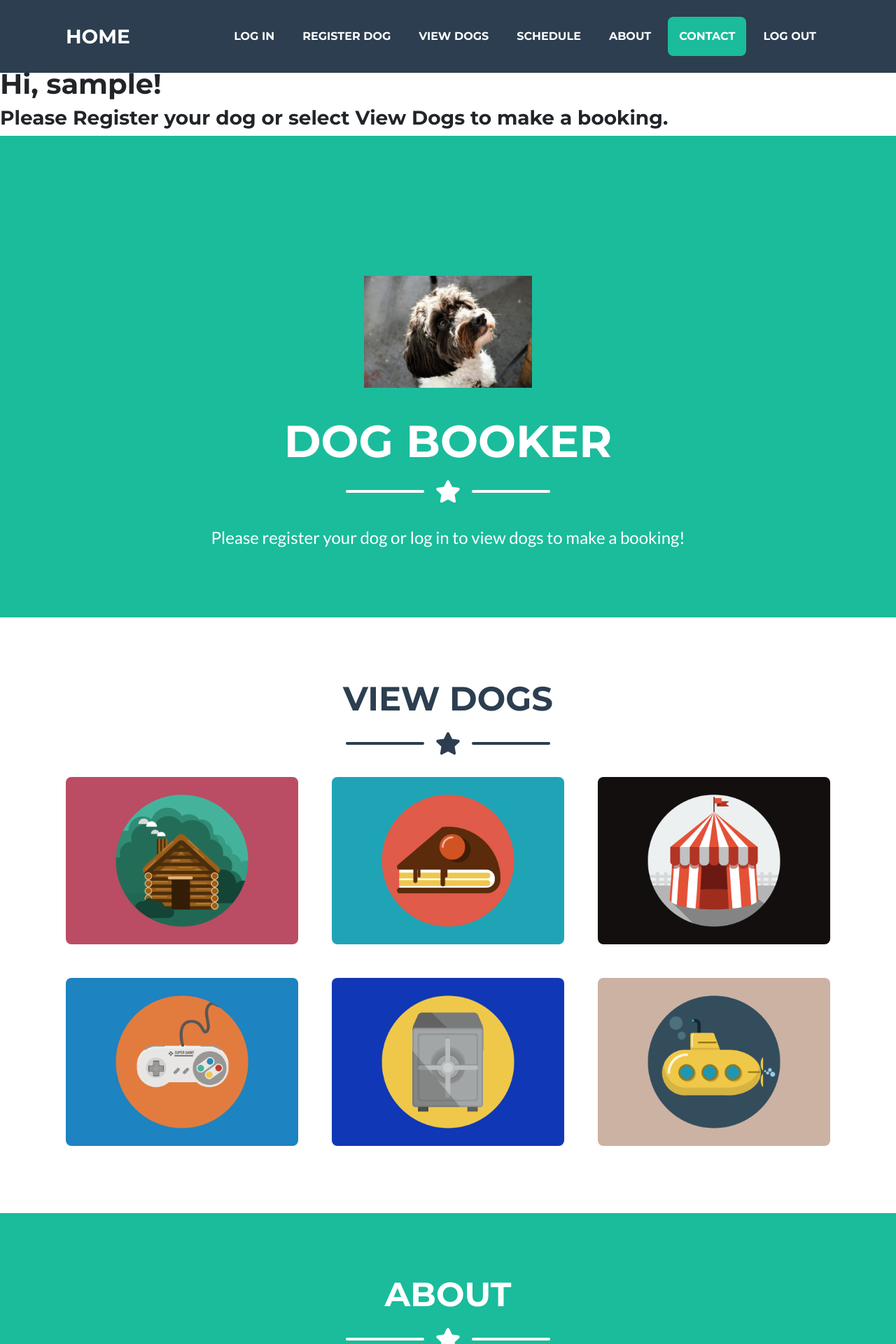
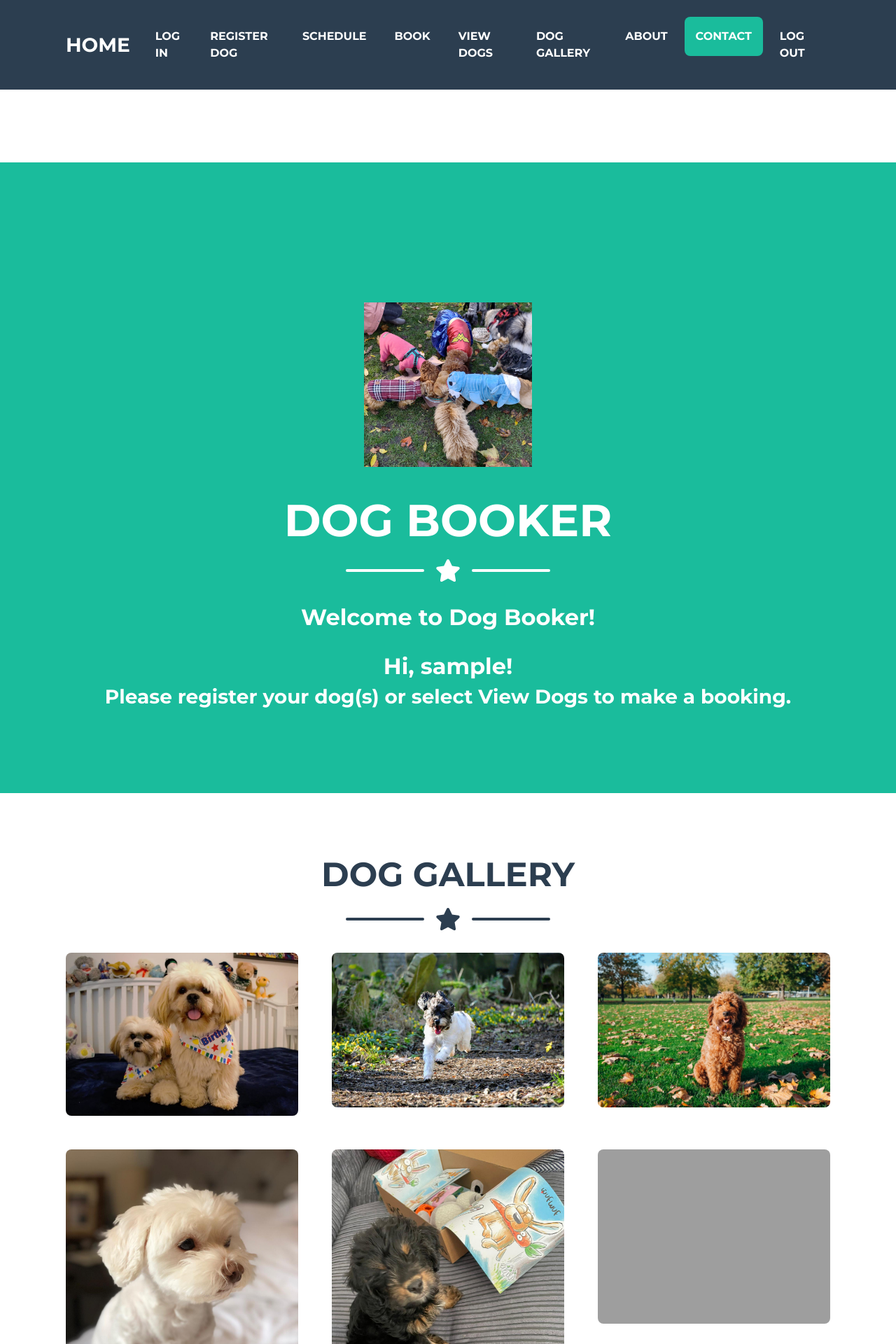
Before and after one commit to cruzzoe/doggy_book, a Flask app: page / in a window 1280 px wide. Shown: the top 1920 px of the page at 70% size. Run offline with Flask 2, Linux system fonts and the light colour scheme; the visitor is signed in with stand-in values (Sample User, id 1); data comes from the database, SQL or seed files in the repository; some libraries are stand-ins or nearby versions; grey boxes are pictures that could not be loaded.

Commit message:
Updates to templates and imgs

```diff
--- a/app/templates/base.html
+++ b/app/templates/base.html
@@ -22,11 +22,10 @@
         <!-- Core theme CSS (includes Bootstrap)-->
         <link href="/static/css/styles.css" rel="stylesheet" />
     </head>
-    <body>
       <!-- Navigation-->
       <nav class="navbar navbar-expand-lg bg-secondary text-uppercase fixed-top" id="mainNav">
           <div class="container">
-              <a class="navbar-brand js-scroll-trigger" href="#page-top">Home</a>
+              <a class="navbar-brand js-scroll-trigger" href="{{ url_for('index') }}">Home</a>
               <button class="navbar-toggler navbar-toggler-right text-uppercase font-weight-bold bg-primary text-white rounded" type="button" data-toggle="collapse" data-target="#navbarResponsive" aria-controls="navbarResponsive" aria-expanded="false" aria-label="Toggle navigation">
                   Menu
                   <i class="fas fa-bars"></i>
@@ -35,8 +34,10 @@
                   <ul class="navbar-nav ml-auto">
                       <li class="nav-item mx-0 mx-lg-1"><a class="nav-link py-3 px-0 px-lg-3 rounded js-scroll-trigger" href="{{ url_for('login') }}">Log In</a></li>
                       <li class="nav-item mx-0 mx-lg-1"><a class="nav-link py-3 px-0 px-lg-3 rounded js-scroll-trigger" href="{{ url_for('register_dog') }}">Register Dog</a></li>
-                      <li class="nav-item mx-0 mx-lg-1"><a class="nav-link py-3 px-0 px-lg-3 rounded js-scroll-trigger" href="#portfolio">View Dogs</a></li>
                       <li class="nav-item mx-0 mx-lg-1"><a class="nav-link py-3 px-0 px-lg-3 rounded js-scroll-trigger" href="{{ url_for('schedule') }}">Schedule</a></li>
+                      <li class="nav-item mx-0 mx-lg-1"><a class="nav-link py-3 px-0 px-lg-3 rounded js-scroll-trigger" href="{{ url_for('book_dog') }}"">Book</a></li>
+                      <li class="nav-item mx-0 mx-lg-1"><a class="nav-link py-3 px-0 px-lg-3 rounded js-scroll-trigger" href="{{ url_for('view_dogs') }}">View Dogs</a></li>
+                      <li class="nav-item mx-0 mx-lg-1"><a class="nav-link py-3 px-0 px-lg-3 rounded js-scroll-trigger" href="#portfolio">Dog Gallery</a></li>
                       <li class="nav-item mx-0 mx-lg-1"><a class="nav-link py-3 px-0 px-lg-3 rounded js-scroll-trigger" href="#about">About</a></li>
                       <li class="nav-item mx-0 mx-lg-1"><a class="nav-link py-3 px-0 px-lg-3 rounded js-scroll-trigger" href="#contact">Contact</a></li>
                       <li class="nav-item mx-0 mx-lg-1"><a class="nav-link py-3 px-0 px-lg-3 rounded js-scroll-trigger" href="{{ url_for('logout') }}">Log Out</a></li>
@@ -51,8 +52,8 @@
         <a href="{{ url_for('login') }}">Login</a>
         {% else %}
         <a href="{{ url_for('register_dog') }}/">Register Dog</a>
+        <a href="{{ url_for('schedule') }}">Schedule</a>
         <a href="{{ url_for('view_dogs') }}">View Dogs</a>
-        <a href="{{ url_for('schedule') }}">Schedule</a>
         <a href="{{ url_for('logout') }}">Logout</a>
         {% endif %}
       </p>
@@ -66,28 +67,12 @@
       {% endif %}
       {% endwith %}
       {% block content %}{% endblock %}
-      <!-- Masthead-->
-      <header class="masthead bg-primary text-white text-center">
-          <div class="container d-flex align-items-center flex-column">
-              <!-- Masthead Avatar Image-->
-              <img class="masthead-avatar mb-5" src="/static/assets/img/IMG_20190120_133505_342.jpg" alt="" />
-              <!-- Masthead Heading-->
-              <h1 class="masthead-heading text-uppercase mb-0">Dog Booker</h1>
-              <!-- Icon Divider-->
-              <div class="divider-custom divider-light">
-                  <div class="divider-custom-line"></div>
-                  <div class="divider-custom-icon"><i class="fas fa-star"></i></div>
-                  <div class="divider-custom-line"></div>
-              </div>
-              <!-- Masthead Subheading-->
-              <p class="masthead-subheading font-weight-light mb-0">Please register your dog or log in to view dogs to make a booking!</p>
-          </div>
-      </header>
+
       <!-- Portfolio Section-->
       <section class="page-section portfolio" id="portfolio">
           <div class="container">
               <!-- Portfolio Section Heading-->
-              <h2 class="page-section-heading text-center text-uppercase text-secondary mb-0">View Dogs</h2>
+              <h2 class="page-section-heading text-center text-uppercase text-secondary mb-0">Dog Gallery</h2>
               <!-- Icon Divider-->
               <div class="divider-custom">
                   <div class="divider-custom-line"></div>
@@ -102,7 +87,7 @@
                           <div class="portfolio-item-caption d-flex align-items-center justify-content-center h-100 w-100">
                               <div class="portfolio-item-caption-content text-center text-white"><i class="fas fa-plus fa-3x"></i></div>
                           </div>
-                          <img class="img-fluid" src="/static/assets/img/portfolio/cabin.png" alt="" />
+                          <img class="img-fluid" src="/static/assets/img/portfolio/eddiemerlin.jpg" alt="" />
                       </div>
                   </div>
                   <!-- Portfolio Item 2-->
@@ -111,7 +96,7 @@
                           <div class="portfolio-item-caption d-flex align-items-center justify-content-center h-100 w-100">
                               <div class="portfolio-item-caption-content text-center text-white"><i class="fas fa-plus fa-3x"></i></div>
                           </div>
-                          <img class="img-fluid" src="/static/assets/img/portfolio/cake.png" alt="" />
+                          <img class="img-fluid" src="/static/assets/img/portfolio/oni.jpg" alt="" />
                       </div>
                   </div>
                   <!-- Portfolio Item 3-->
@@ -120,7 +105,7 @@
                           <div class="portfolio-item-caption d-flex align-items-center justify-content-center h-100 w-100">
                               <div class="portfolio-item-caption-content text-center text-white"><i class="fas fa-plus fa-3x"></i></div>
                           </div>
-                          <img class="img-fluid" src="/static/assets/img/portfolio/circus.png" alt="" />
+                          <img class="img-fluid" src="/static/assets/img/portfolio/coco.jpg" alt="" />
                       </div>
                   </div>
                   <!-- Portfolio Item 4-->
@@ -129,7 +114,7 @@
                           <div class="portfolio-item-caption d-flex align-items-center justify-content-center h-100 w-100">
                               <div class="portfolio-item-caption-content text-center text-white"><i class="fas fa-plus fa-3x"></i></div>
                           </div>
-                          <img class="img-fluid" src="/static/assets/img/portfolio/game.png" alt="" />
+                          <img class="img-fluid" src="/static/assets/img/portfolio/chloe.jpg" alt="" />
                       </div>
                   </div>
                   <!-- Portfolio Item 5-->
@@ -138,7 +123,7 @@
                           <div class="portfolio-item-caption d-flex align-items-center justify-content-center h-100 w-100">
                               <div class="portfolio-item-caption-content text-center text-white"><i class="fas fa-plus fa-3x"></i></div>
                           </div>
-                          <img class="img-fluid" src="/static/assets/img/portfolio/safe.png" alt="" />
+                          <img class="img-fluid" src="/static/assets/img/portfolio/loki.jpg" alt="" />
                       </div>
                   </div>
                   <!-- Portfolio Item 6-->
@@ -147,7 +132,7 @@
                           <div class="portfolio-item-caption d-flex align-items-center justify-content-center h-100 w-100">
                               <div class="portfolio-item-caption-content text-center text-white"><i class="fas fa-plus fa-3x"></i></div>
                           </div>
-                          <img class="img-fluid" src="/static/assets/img/portfolio/submarine.png" alt="" />
+                          <img class="img-fluid" src="/static/assets/img/portfolio/tundra.jpg" alt="" />
                       </div>
                   </div>
                 </div>
@@ -172,7 +157,7 @@
               </div>
               <!-- About Section Button, we need to change the link to Register-->
               <div class="text-center mt-4">
-                  <a class="btn btn-xl btn-outline-light" href="https://startbootstrap.com/theme/freelancer/">
+                  <a class="btn btn-xl btn-outline-light" href="{{ url_for('register') }}">
                       <i class="fas fa-download mr-2"></i>
                       Register!
                   </a>
@@ -302,7 +287,7 @@
                           <div class="row justify-content-center">
                               <div class="col-lg-8">
                                   <!-- Portfolio Modal - Title-->
-                                  <h2 class="portfolio-modal-title text-secondary text-uppercase mb-0" id="portfolioModal1Label">Log Cabin</h2>
+                                  <h2 class="portfolio-modal-title text-secondary text-uppercase mb-0" id="portfolioModal1Label">Eddie and Merlin</h2>
                                   <!-- Icon Divider-->
                                   <div class="divider-custom">
                                       <div class="divider-custom-line"></div>
@@ -310,9 +295,9 @@
                                       <div class="divider-custom-line"></div>
                                   </div>
                                   <!-- Portfolio Modal - Image-->
-                                  <img class="img-fluid rounded mb-5" src="/static/assets/img/portfolio/cabin.png" alt="" />
+                                  <img class="img-fluid rounded mb-5" src="/static/assets/img/portfolio/eddiemerlin2.jpg" alt="" />
                                   <!-- Portfolio Modal - Text-->
-                                  <p class="mb-5">Lorem ipsum dolor sit amet, consectetur adipisicing elit. Mollitia neque assumenda ipsam nihil, molestias magnam, recusandae quos quis inventore quisquam velit asperiores, vitae? Reprehenderit soluta, eos quod consequuntur itaque. Nam.</p>
+                                  <p class="mb-5">Eddie and Merlin are mischievous brothers who will do anything for a treat. Born in November 2019, they are still pretty young and full of energy. Eddie likes to be the bossy brother, whereas Merlin just spends his time moving from toy to toy, flipping it up and catching it. Both are really good with children and other dogs 🙂</p>
                                   <button class="btn btn-primary" data-dismiss="modal">
                                       <i class="fas fa-times fa-fw"></i>
                                       Close Window
@@ -336,7 +321,7 @@
                           <div class="row justify-content-center">
                               <div class="col-lg-8">
                                   <!-- Portfolio Modal - Title-->
-                                  <h2 class="portfolio-modal-title text-secondary text-uppercase mb-0" id="portfolioModal2Label">Tasty Cake</h2>
+                                  <h2 class="portfolio-modal-title text-secondary text-uppercase mb-0" id="portfolioModal2Label">Oni</h2>
                                   <!-- Icon Divider-->
                                   <div class="divider-custom">
                                       <div class="divider-custom-line"></div>
@@ -344,9 +329,9 @@
                                       <div class="divider-custom-line"></div>
                                   </div>
                                   <!-- Portfolio Modal - Image-->
-                                  <img class="img-fluid rounded mb-5" src="/static/assets/img/portfolio/cake.png" alt="" />
+                                  <img class="img-fluid rounded mb-5" src="/static/assets/img/portfolio/oni2.jpeg" alt="" />
                                   <!-- Portfolio Modal - Text-->
-                                  <p class="mb-5">Lorem ipsum dolor sit amet, consectetur adipisicing elit. Mollitia neque assumenda ipsam nihil, molestias magnam, recusandae quos quis inventore quisquam velit asperiores, vitae? Reprehenderit soluta, eos quod consequuntur itaque. Nam.</p>
+                                  <p class="mb-5">I am a cute girl Cockapoo born in August 2017. I've been living in Lanyard Court for the past three years and I love living here. My favourite thing ever is fetching a ball. Despite my quirky side, I am still adorable and cuddly. Look forward to hanging out with you sometime.</p>
                                   <button class="btn btn-primary" data-dismiss="modal">
                                       <i class="fas fa-times fa-fw"></i>
                                       Close Window
@@ -370,7 +355,7 @@
                           <div class="row justify-content-center">
                               <div class="col-lg-8">
                                   <!-- Portfolio Modal - Title-->
-                                  <h2 class="portfolio-modal-title text-secondary text-uppercase mb-0" id="portfolioModal3Label">Circus Tent</h2>
+                                  <h2 class="portfolio-modal-title text-secondary text-uppercase mb-0" id="portfolioModal3Label">Coco</h2>
                                   <!-- Icon Divider-->
                                   <div class="divider-custom">
                                       <div class="divider-custom-line"></div>
@@ -378,9 +363,9 @@
                                       <div class="divider-custom-line"></div>
                                   </div>
                                   <!-- Portfolio Modal - Image-->
-                                  <img class="img-fluid rounded mb-5" src="/static/assets/img/portfolio/circus.png" alt="" />
+                                  <img class="img-fluid rounded mb-5" src="/static/assets/img/portfolio/coco2.jpg" alt="" />
                                   <!-- Portfolio Modal - Text-->
-                                  <p class="mb-5">Lorem ipsum dolor sit amet, consectetur adipisicing elit. Mollitia neque assumenda ipsam nihil, molestias magnam, recusandae quos quis inventore quisquam velit asperiores, vitae? Reprehenderit soluta, eos quod consequuntur itaque. Nam.</p>
+                                  <p class="mb-5">Coco is a sassy 2 years old Mini Goldendoodle. She’s super cuddly, friendly and loves a snack (maybe too much)! She loves spending time with he St Paul Sq doggie friends - she’s very gentle with puppies but might need some warm up with bigger breeds as sometimes she thinks they’re out to get her even if they are not 🤪</p>
                                   <button class="btn btn-primary" data-dismiss="modal">
                                       <i class="fas fa-times fa-fw"></i>
                                       Close Window
@@ -404,7 +389,7 @@
                           <div class="row justify-content-center">
                               <div class="col-lg-8">
                                   <!-- Portfolio Modal - Title-->
-                                  <h2 class="portfolio-modal-title text-secondary text-uppercase mb-0" id="portfolioModal4Label">Controller</h2>
+                                  <h2 class="portfolio-modal-title text-secondary text-uppercase mb-0" id="portfolioModal4Label">Chloe</h2>
                                   <!-- Icon Divider-->
                                   <div class="divider-custom">
                                       <div class="divider-custom-line"></div>
@@ -412,9 +397,9 @@
                                       <div class="divider-custom-line"></div>
                                   </div>
                                   <!-- Portfolio Modal - Image-->
-                                  <img class="img-fluid rounded mb-5" src="/static/assets/img/portfolio/game.png" alt="" />
+                                  <img class="img-fluid rounded mb-5" src="/static/assets/img/portfolio/chloe2.jpg" alt="" />
                                   <!-- Portfolio Modal - Text-->
-                                  <p class="mb-5">Lorem ipsum dolor sit amet, consectetur adipisicing elit. Mollitia neque assumenda ipsam nihil, molestias magnam, recusandae quos quis inventore quisquam velit asperiores, vitae? Reprehenderit soluta, eos quod consequuntur itaque. Nam.</p>
+                                  <p class="mb-5">Chloe is a little bodyguard, who also believes she's a human, so if you hear barking you'll know it's her trying to protect her human siblings. Chloe the little fluff ball likes to play with other small dogs, and sleep a lot.</p>
                                   <button class="btn btn-primary" data-dismiss="modal">
                                       <i class="fas fa-times fa-fw"></i>
                                       Close Window
@@ -438,7 +423,7 @@
                           <div class="row justify-content-center">
                               <div class="col-lg-8">
                                   <!-- Portfolio Modal - Title-->
-                                  <h2 class="portfolio-modal-title text-secondary text-uppercase mb-0" id="portfolioModal5Label">Locked Safe</h2>
+                                  <h2 class="portfolio-modal-title text-secondary text-uppercase mb-0" id="portfolioModal5Label">Loki</h2>
                                   <!-- Icon Divider-->
                                   <div class="divider-custom">
                                       <div class="divider-custom-line"></div>
@@ -446,9 +431,9 @@
                                       <div class="divider-custom-line"></div>
                                   </div>
                                   <!-- Portfolio Modal - Image-->
-                                  <img class="img-fluid rounded mb-5" src="/static/assets/img/portfolio/safe.png" alt="" />
+                                  <img class="img-fluid rounded mb-5" src="/static/assets/img/portfolio/loki2.jpg" alt="" />
                                   <!-- Portfolio Modal - Text-->
-                                  <p class="mb-5">Lorem ipsum dolor sit amet, consectetur adipisicing elit. Mollitia neque assumenda ipsam nihil, molestias magnam, recusandae quos quis inventore quisquam velit asperiores, vitae? Reprehenderit soluta, eos quod consequuntur itaque. Nam.</p>
+                                  <p class="mb-5">Loki is recently recovered from Parvo so is a little behind schedule; but once he can come out on March 27th he is ready for lots of fun! He is very high energy (occasionally a little mischievous) and has not yet got round to meeting other pups. He’s excited for his first steps and loves playing!</p>
                                   <button class="btn btn-primary" data-dismiss="modal">
                                       <i class="fas fa-times fa-fw"></i>
                                       Close Window
@@ -472,7 +457,7 @@
                           <div class="row justify-content-center">
                               <div class="col-lg-8">
                                   <!-- Portfolio Modal - Title-->
-                                  <h2 class="portfolio-modal-title text-secondary text-uppercase mb-0" id="portfolioModal6Label">Submarine</h2>
+                                  <h2 class="portfolio-modal-title text-secondary text-uppercase mb-0" id="portfolioModal6Label">Tundra</h2>
                                   <!-- Icon Divider-->
                                   <div class="divider-custom">
                                       <div class="divider-custom-line"></div>
@@ -480,9 +465,9 @@
                                       <div class="divider-custom-line"></div>
                                   </div>
                                   <!-- Portfolio Modal - Image-->
-                                  <img class="img-fluid rounded mb-5" src="/static/assets/img/portfolio/submarine.png" alt="" />
+                                  <img class="img-fluid rounded mb-5" src="/static/assets/img/portfolio/tundra2.jpg" alt="" />
                                   <!-- Portfolio Modal - Text-->
-                                  <p class="mb-5">Lorem ipsum dolor sit amet, consectetur adipisicing elit. Mollitia neque assumenda ipsam nihil, molestias magnam, recusandae quos quis inventore quisquam velit asperiores, vitae? Reprehenderit soluta, eos quod consequuntur itaque. Nam.</p>
+                                  <p class="mb-5">Hello fellow doggo owners, I am Tundra, a pomsky pupper born on the 28/11/20. I live with my parents, Miriam and Conor in Lanyard Court and am very keen to make new friends both hooman and doggo! I am very confident for my age and love to play with other dogs even those much bigger than me! I also love to chew and am very food motivated (when we are out on walks my mum calls me "the hoover"). I am quite attached to my mum and dad so it would be good for me to build trust with others on my own but also would love to have play dates at my place! Can't wait to meet you all x</p>
                                   <button class="btn btn-primary" data-dismiss="modal">
                                       <i class="fas fa-times fa-fw"></i>
                                       Close Window
--- a/app/templates/index.html
+++ b/app/templates/index.html
@@ -1,14 +1,30 @@
 {% extends "base.html" %}
 
 {% block content %}
-    <h1>Welcome to Dog Booker!</h1>
-    <html>
-        <head>
-            <title>{{ title }} - Dog Booker</title>
-        </head>
-        <body>
-            <h1>Hi, {{ current_user.username }}!</h1>
-            <h3>Please Register your dog or select View Dogs to make a booking.</h3>
-        </body>
-    </html>
+<!-- Masthead-->
+<section class="page-section" id="home"></section>
+        <header class="masthead bg-primary text-white text-center">
+            <div class="container d-flex align-items-center flex-column">
+            <!-- Masthead Avatar Image-->
+            <img class="masthead-avatar mb-5" src="/static/assets/img/groupshot.jpg" alt="" />
+            <!-- Masthead Heading-->
+            <h1 class="masthead-heading text-uppercase mb-0">Dog Booker</h1>
+            <!-- Icon Divider-->
+            <div class="divider-custom divider-light">
+                <div class="divider-custom-line"></div>
+                <div class="divider-custom-icon"><i class="fas fa-star"></i></div>
+                <div class="divider-custom-line"></div>
+            </div>
+            <!-- Masthead Subheading-->
+            <p class="masthead-subheading font-weight-light mb-0">
+                <title>{{ title }} - Dog Booker</title>
+                <h2>Welcome to Dog Booker!</h2>
+            </br>
+                <body>
+                    <h2>Hi, {{ current_user.username }}!</h2>
+                    <h3>Please register your dog(s) or select View Dogs to make a booking.</h3>
+                </body>
+            </p>
+        </div>
+    </header>
 {% endblock %}
--- a/app/templates/register_dog.html
+++ b/app/templates/register_dog.html
@@ -41,7 +41,7 @@
                     <div class="control-group">
                         <div class="form-group floating-label-form-group controls mb-0 pb-2">
                             <label>{{ form.age.label }}</label>
-                            {{ form.gender(size=32, class_="form-control", placeholder="Age") }}
+                            {{ form.age(size=32, class_="form-control", placeholder="Age") }}
                             {% for error in form.age.errors %}
                             <span style="color: red;">[{{ error }}]</span>
                             {% endfor %}
```
Also changed, not shown: app/templates/view_dogs.html (+35 -6 lines), app/static/assets/img/groupshot.jpg (added), app/static/assets/img/portfolio/cabin.png (deleted), app/static/assets/img/portfolio/chloe.jpg (added), app/static/assets/img/portfolio/chloe2.jpg (added), app/static/assets/img/portfolio/coco.jpg (added), app/static/assets/img/portfolio/coco2.jpg (added), app/static/assets/img/portfolio/eddiemerlin.jpg (added), app/static/assets/img/portfolio/eddiemerlin2.jpg (added), app/static/assets/img/portfolio/loki.jpg (added), app/static/assets/img/portfolio/loki2.jpg (added), app/static/assets/img/portfolio/oni.jpg (added), app/static/assets/img/portfolio/oni2.jpeg (added), app/static/assets/img/portfolio/tundra2.jpg (added), 1 other file.
